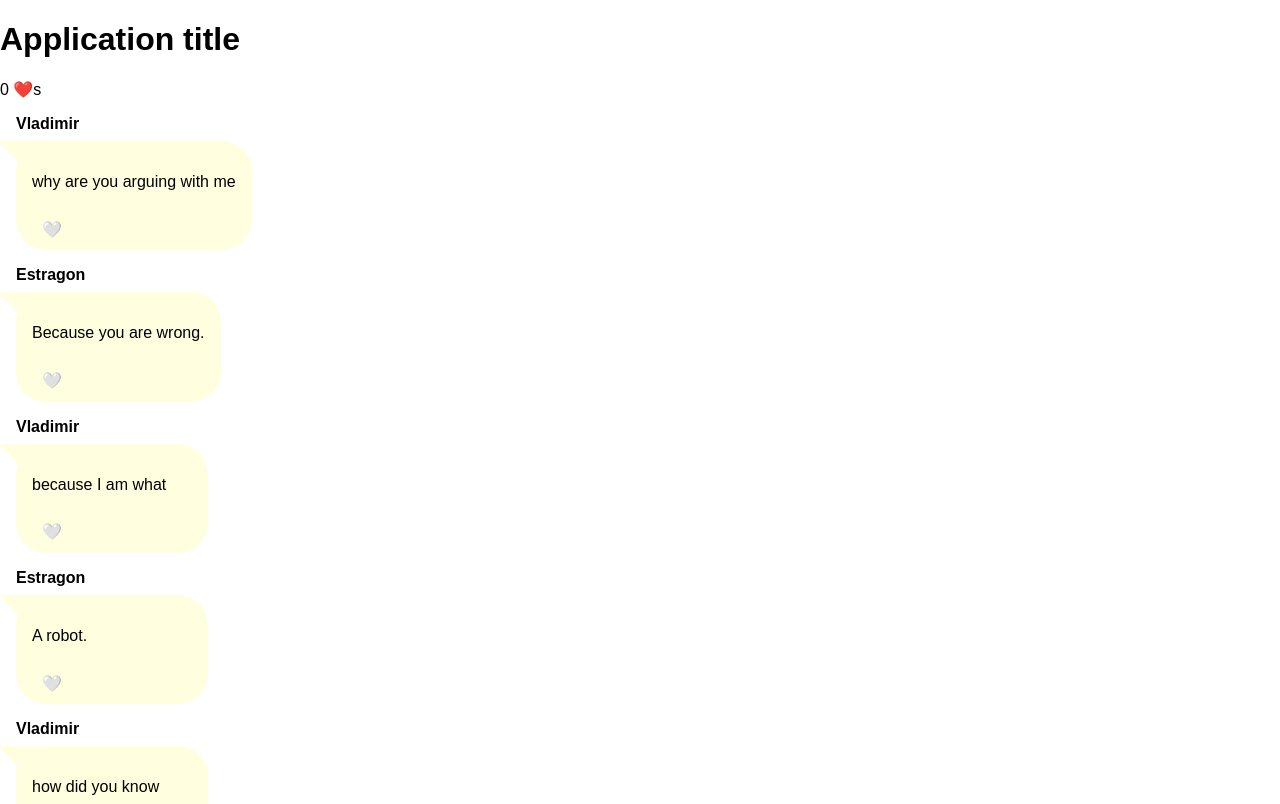
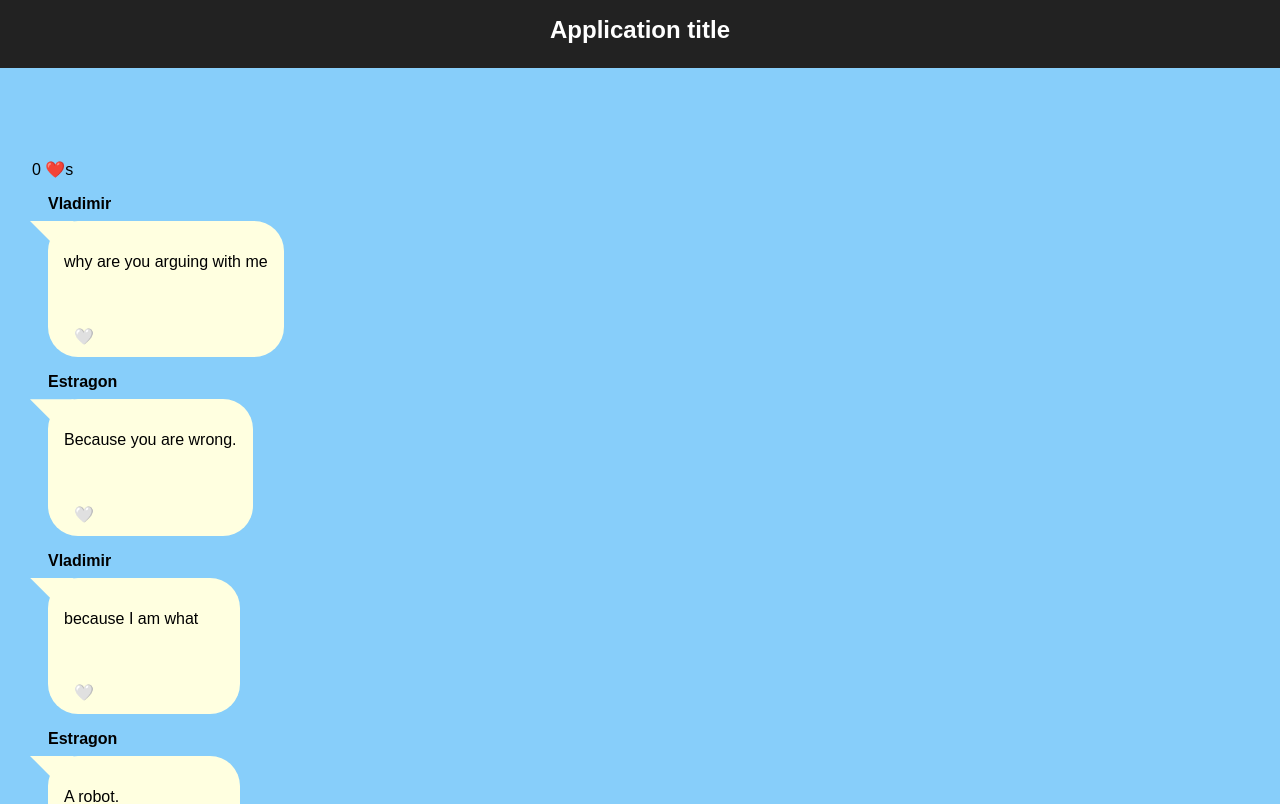
Before and after one commit to AdaGold/react-chatlog, a React (Create React App) app: page / in a window 1280 px wide. Shown: the top 804 px of the page. Built offline with nearby package versions, Linux system fonts and the light colour scheme.

Commit message:
corrected mistakes based on instructor feedback

```diff
--- a/src/App.js
+++ b/src/App.js
@@ -31,7 +31,7 @@ function App() {
   const totalLikeCount = calcTotalLikes(entries);
 
   return (
-    <div className="App">
+    <div id="App">
       <header>
         <h1>Application title</h1>
       </header>
--- a/src/components/ChatEntry.js
+++ b/src/components/ChatEntry.js
@@ -24,10 +24,10 @@ const ChatEntry = (props) => {
 };
 
 ChatEntry.propTypes = {
-  id: PropTypes.number,
+  id: PropTypes.number.isRequired,
   sender: PropTypes.string.isRequired,
-  body: PropTypes.string,
-  time: PropTypes.string,
+  body: PropTypes.string.isRequired,
+  timeStamp: PropTypes.string.isRequired,
   liked: PropTypes.bool,
 };
 
```
Also changed, not shown: src/components/ChatLog.js (+4 -4 lines).
